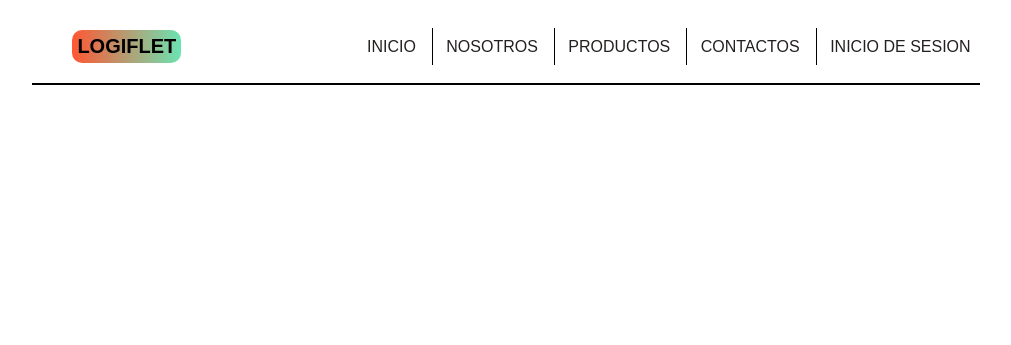
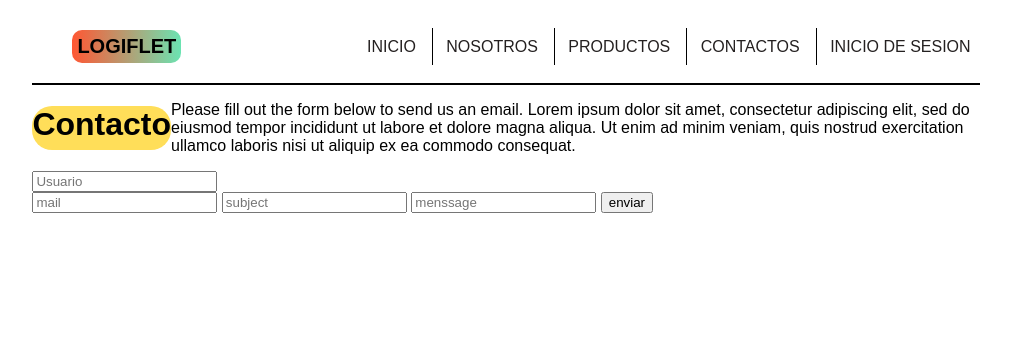
Before and after one commit to A-g-u-s/wpLogiflet, a PHP site: page /html/contacto.php in a window 1280 px wide. Shown: the top 345 px of the page, without its empty margins (134-1145 px from the left). Run offline with PHP 8.4, Linux system fonts and the light colour scheme.

Commit message:
Cambiosxd

```diff
--- /dev/null
+++ b/css/contacto.css
@@ -0,0 +1,10 @@
+.info{
+    display: flex;
+}
+
+h1{
+    background-color:  #FFDE59;
+    max-width: 200px;
+    text-align: center;
+    border-radius: 20px;
+}
--- a/css/nosotros.css
+++ b/css/nosotros.css
@@ -4,14 +4,15 @@
     box-sizing: border-box;
 }
 
-h1{
+.titulo{
     margin-top: 10px;
     text-align: center;
+    padding: 1em;
 }
 
 .text{
     margin-top: 10px;
-    letter-spacing: 1px;
+    letter-spacing: 10px;
 }
 .card-container{
     display: flex;
--- a/html/contacto.php
+++ b/html/contacto.php
@@ -5,6 +5,7 @@
     <meta name="viewport" content="width=device-width, initial-scale=1.0">
     <link rel="stylesheet" href="../css/estilosGenerales.css">
     <link rel="stylesheet" href="../css/menu.css">
+    <link rel="stylesheet" href="../css/contacto.css">
     <title>contacto</title>
 </head>
 <body>
@@ -20,5 +21,29 @@
              </ul>
          </nav>
      </header>
+
+     <div class="info">
+        <h1 class="titulo">
+        Contacto
+        </h1>
+
+        <p class="texto">
+            <span>Please fill out the form below to send us an email.</span>
+
+            Lorem ipsum dolor sit amet, consectetur adipiscing elit, sed
+            do eiusmod tempor incididunt ut labore et dolore magna
+            aliqua. Ut enim ad minim veniam, quis nostrud exercitation
+            ullamco laboris nisi ut aliquip ex ea commodo consequat.
+        </p>
+     </div>
+
+     <div class="inputcontainer">
+        <input type="text" placeholder="Usuario" name="name"></div>
+        <input type="mail" placeholder="mail" name="mail"></div>
+        <input type="text" placeholder="subject" name="subject"></div>
+        <input type="text" placeholder="menssage" name="menssage"></div>
+     </div>
+
+     <button>enviar</button>
 </body>
 </html>
--- a/html/nosotros.php
+++ b/html/nosotros.php
@@ -22,7 +22,7 @@
          </nav>
      </header>
 
-        <h1>Somos Logiflet</h1>
+        <h1 class="titulo" style="background-color: #fdfd96">Somos Logiflet</h1>
 
         <p class="text">Logiflect es una empresa líder en el mundo de la tecnología para el hogar. Nos enorgullece ofrecer una amplia gama de electrodomésticos de última generación que hacen que la vida sea más cómoda, eficiente y emocionante. Desde neveras inteligentes que te permiten hacer la lista de compras desde tu teléfono hasta lavadoras que se adaptan a tu estilo de vida, en Logiflect nos esforzamos por brindar soluciones innovadoras para cada rincón de tu hogar. Nuestro compromiso con la calidad, la sostenibilidad y la satisfacción del cliente nos impulsa a buscar constantemente los electrodomésticos más avanzados y eficientes en energía. Descubre una nueva dimensión en el confort del hogar con Logiflect, donde la tecnología se fusiona perfectamente con tu vida cotidiana.</p>
 
--- a/index.php
+++ b/index.php
@@ -14,11 +14,11 @@
         <div class="logo">Logiflet</div>
          <nav>
              <ul>
-                <li class="li"><a href="./index.html">INICIO</a></li>
+                <li class="li"><a href="index.php">INICIO</a></li>
                 <li class="li"><a href="./html/nosotros.php">NOSOTROS</a></li>
                 <li class="li"><a href="./html/productos.php">PRODUCTOS</a></li>
                 <li class="li"><a href="./html/contacto.php">CONTACTOS</a></li>
-                <li><a href="./login.php">INICIO DE SESION</a></li>
+                <li><a href="login.php">INICIO DE SESION</a></li>
              </ul>
          </nav>
      </header>
@@ -64,6 +64,5 @@
         </section>
     </main>
 
-    <?php include_once "sistema/includes/footer.php"; ?>
 </body>
 </html>
```
